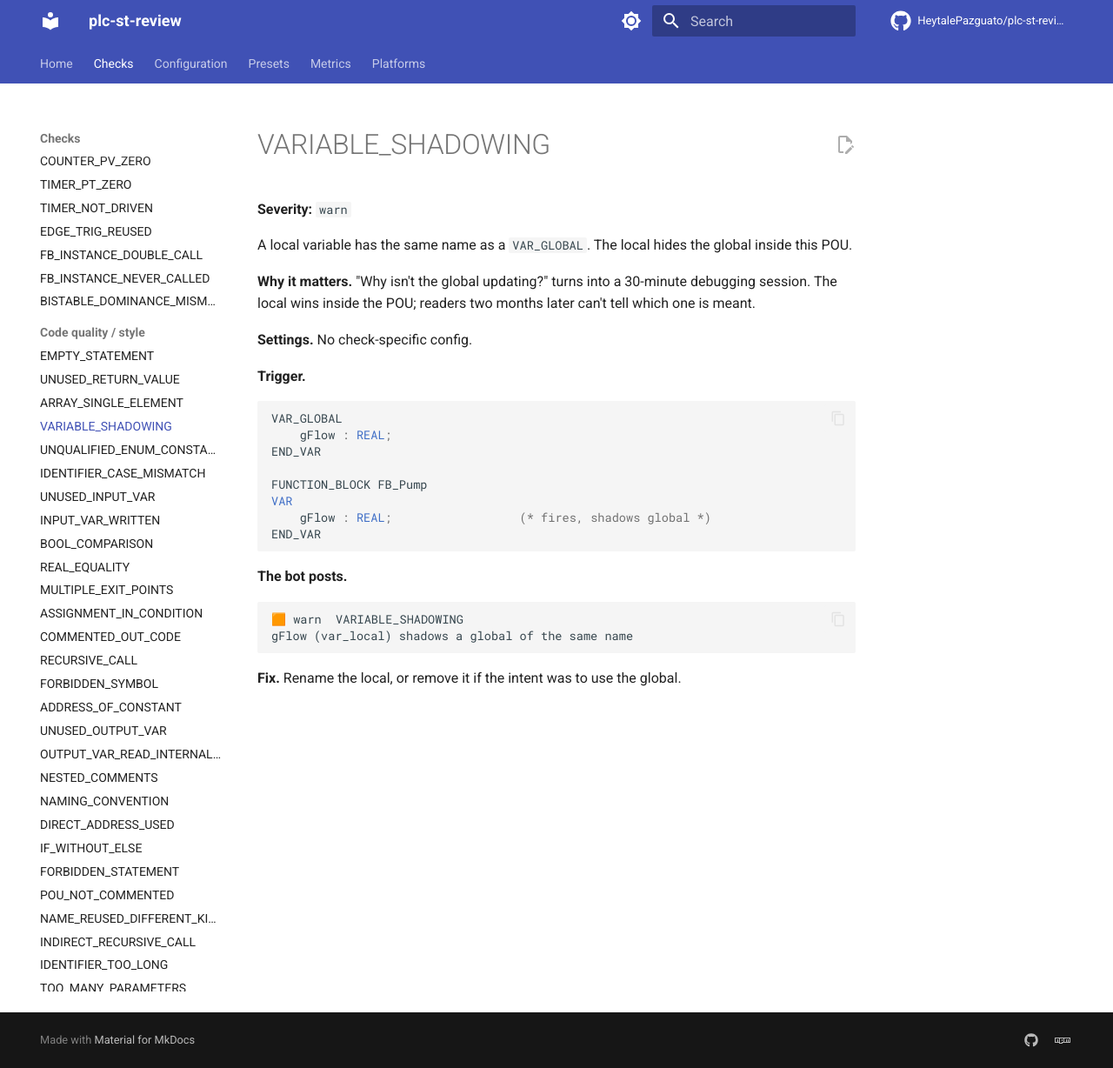
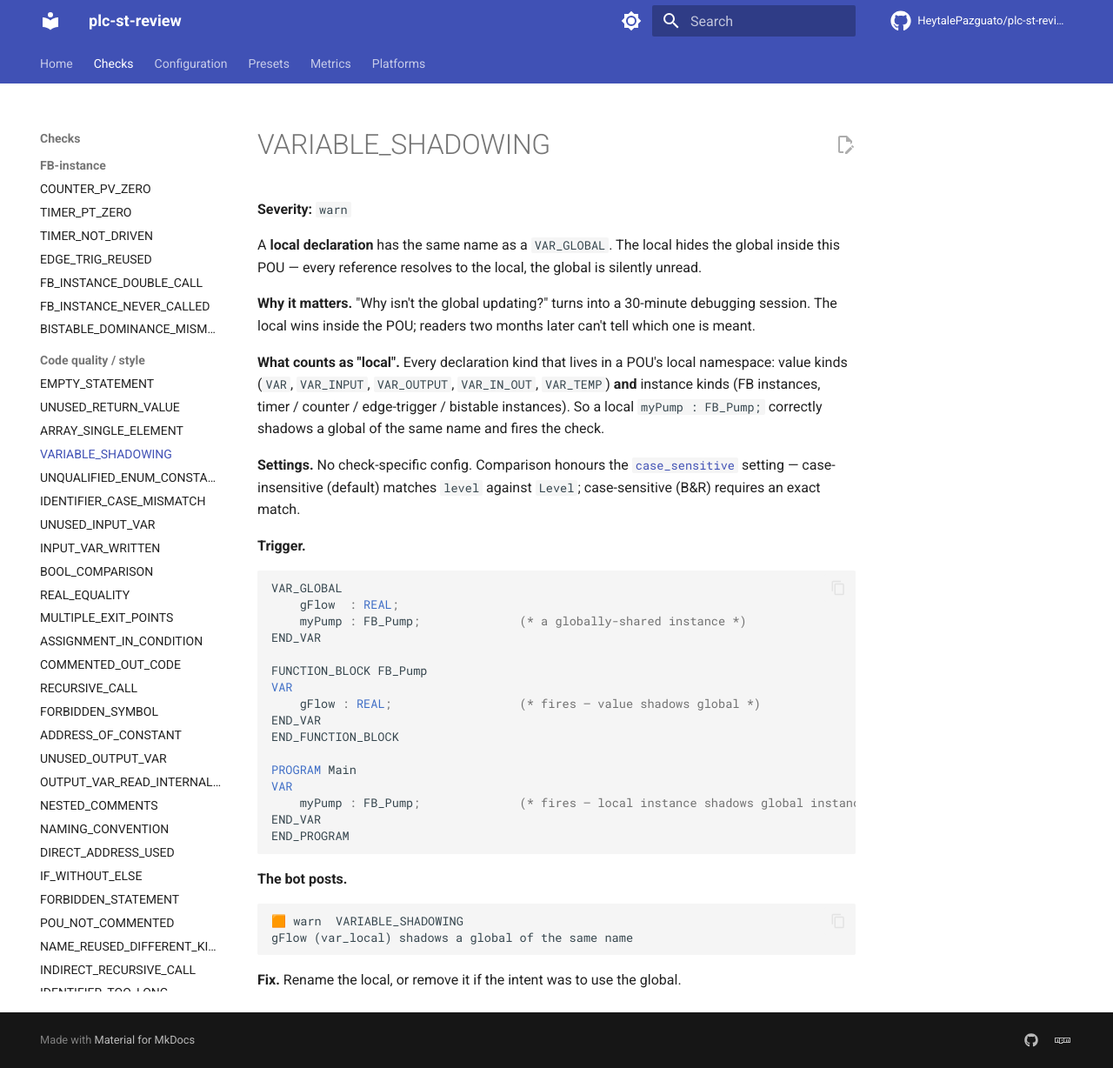
Before and after one commit to HeytalePazguato/plc-st-review, an MkDocs documentation site: the page built from docs/checks/code-quality/variable_shadowing.md, in a window 1280 px wide and 1228 px high. Shown: the whole window at 87% size. Built offline with MkDocs 1.6.1 and Material for MkDocs 9.7.7, drawn with Linux system fonts in a browser that asks for light colours; comment, search, counter and statistics services are not loaded.

Commit message:
fix(checks): VARIABLE_SHADOWING covers instance-kind locals too
Previously the check only treated value-kind declarations (VAR,
VAR_INPUT, VAR_OUTPUT, VAR_IN_OUT, VAR_TEMP) as candidates that could
shadow a global. A local FB instance / timer / counter / edge-trigger /
bistable instance with the same name as a global of the same name went
undetected, e.g.:

  VAR_GLOBAL
      myPump : FB_Pump;
  END_VAR
  PROGRAM Main
  VAR myPump : FB_Pump; END_VAR    (* silently shadows the global *)

Adds the five instance kinds to the localKinds set. The check's
existing diff-/case-aware logic and finding format are unchanged.

Doc page rewritten to cover both shadowing variants in the trigger
example and to note the case-sensitivity setting interaction.
Real-parser regression test for the instance-shadowing case.

````diff
--- a/docs/checks/code-quality/variable_shadowing.md
+++ b/docs/checks/code-quality/variable_shadowing.md
@@ -2,23 +2,33 @@
 
 **Severity:** `warn`
 
-A local variable has the same name as a `VAR_GLOBAL`. The local hides the global inside this POU.
+A **local declaration** has the same name as a `VAR_GLOBAL`. The local hides the global inside this POU — every reference resolves to the local, the global is silently unread.
 
 **Why it matters.** "Why isn't the global updating?" turns into a 30-minute debugging session. The local wins inside the POU; readers two months later can't tell which one is meant.
 
-**Settings.** No check-specific config.
+**What counts as "local".** Every declaration kind that lives in a POU's local namespace: value kinds (`VAR`, `VAR_INPUT`, `VAR_OUTPUT`, `VAR_IN_OUT`, `VAR_TEMP`) **and** instance kinds (FB instances, timer / counter / edge-trigger / bistable instances). So a local `myPump : FB_Pump;` correctly shadows a global of the same name and fires the check.
+
+**Settings.** No check-specific config. Comparison honours the [`case_sensitive`](../../case-sensitivity.md) setting — case-insensitive (default) matches `level` against `Level`; case-sensitive (B&R) requires an exact match.
 
 **Trigger.**
 
 ```pascal
 VAR_GLOBAL
-    gFlow : REAL;
+    gFlow  : REAL;
+    myPump : FB_Pump;              (* a globally-shared instance *)
 END_VAR
 
 FUNCTION_BLOCK FB_Pump
 VAR
-    gFlow : REAL;                  (* fires, shadows global *)
+    gFlow : REAL;                  (* fires — value shadows global *)
 END_VAR
+END_FUNCTION_BLOCK
+
+PROGRAM Main
+VAR
+    myPump : FB_Pump;              (* fires — local instance shadows global instance *)
+END_VAR
+END_PROGRAM
 ```
 
 **The bot posts.**
````
Also changed, not shown: CHANGELOG.md (+1 -0 lines), 2 other files.
